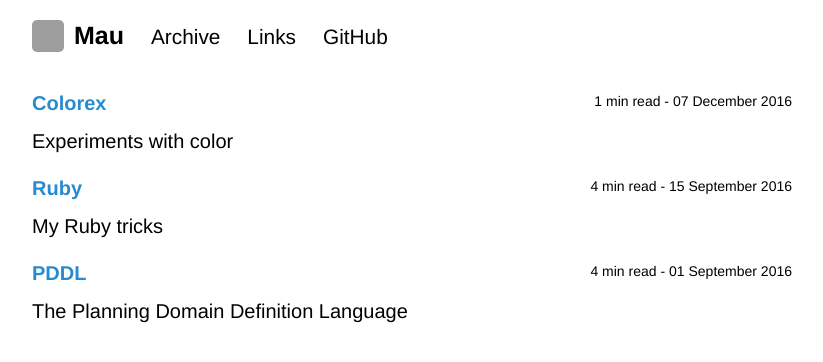
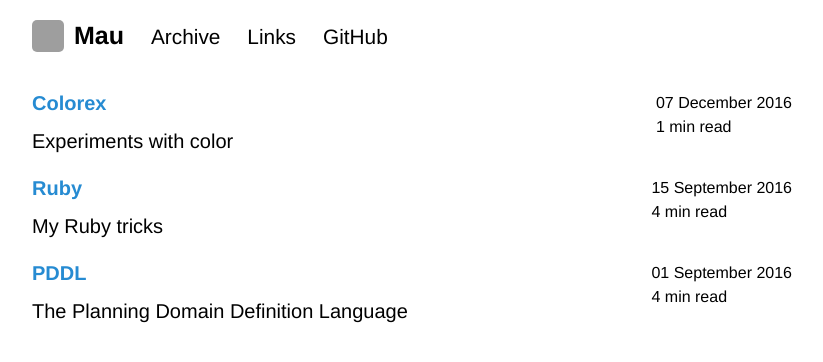
Before and after one commit to Maumagnaguagno/maumagnaguagno.github.io, a Jekyll site: the page built from archive.md, in a window 1280 px wide. Shown: the top 362 px of the page, without its empty margins (228-1051 px from the left). Built offline with Jekyll 4.4.1, drawn with Linux system fonts in a browser that asks for light colours; our own code applies the rules of GitHub Pages for plain Markdown files; grey boxes are pictures that could not be loaded.

Commit message:
Increase font and add break line in page info

```diff
--- a/_includes/page_info.html
+++ b/_includes/page_info.html
@@ -1,8 +1,8 @@
 {% if page.date %}
 
 <p class="info">
-  {{ page.content | number_of_words | divided_by: 250.0 | ceil}} min read -
-  {{ page.date | date_to_long_string }}
+  {{ page.date | date_to_long_string }} <br>
+  {{ page.content | number_of_words | divided_by: 250.0 | ceil}} min read
 </p>
 
 {% endif %}
--- a/css/style.scss
+++ b/css/style.scss
@@ -129,7 +129,10 @@ table {
 
 // Info
 
-.info { font-size: 14px; float:right }
+.info {
+  font-size: 16px;
+  float: right;
+}
 
 // Split
 
```
